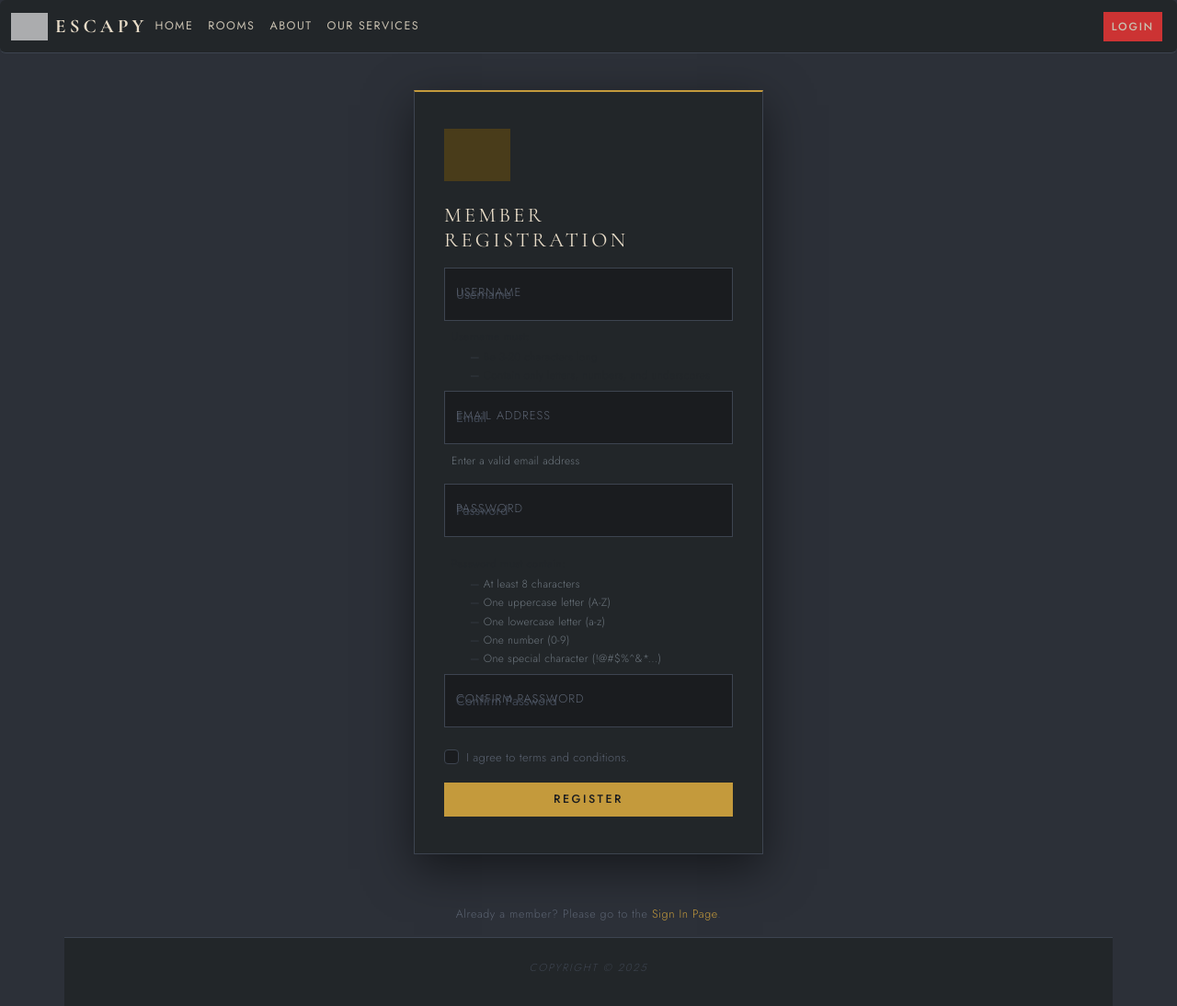
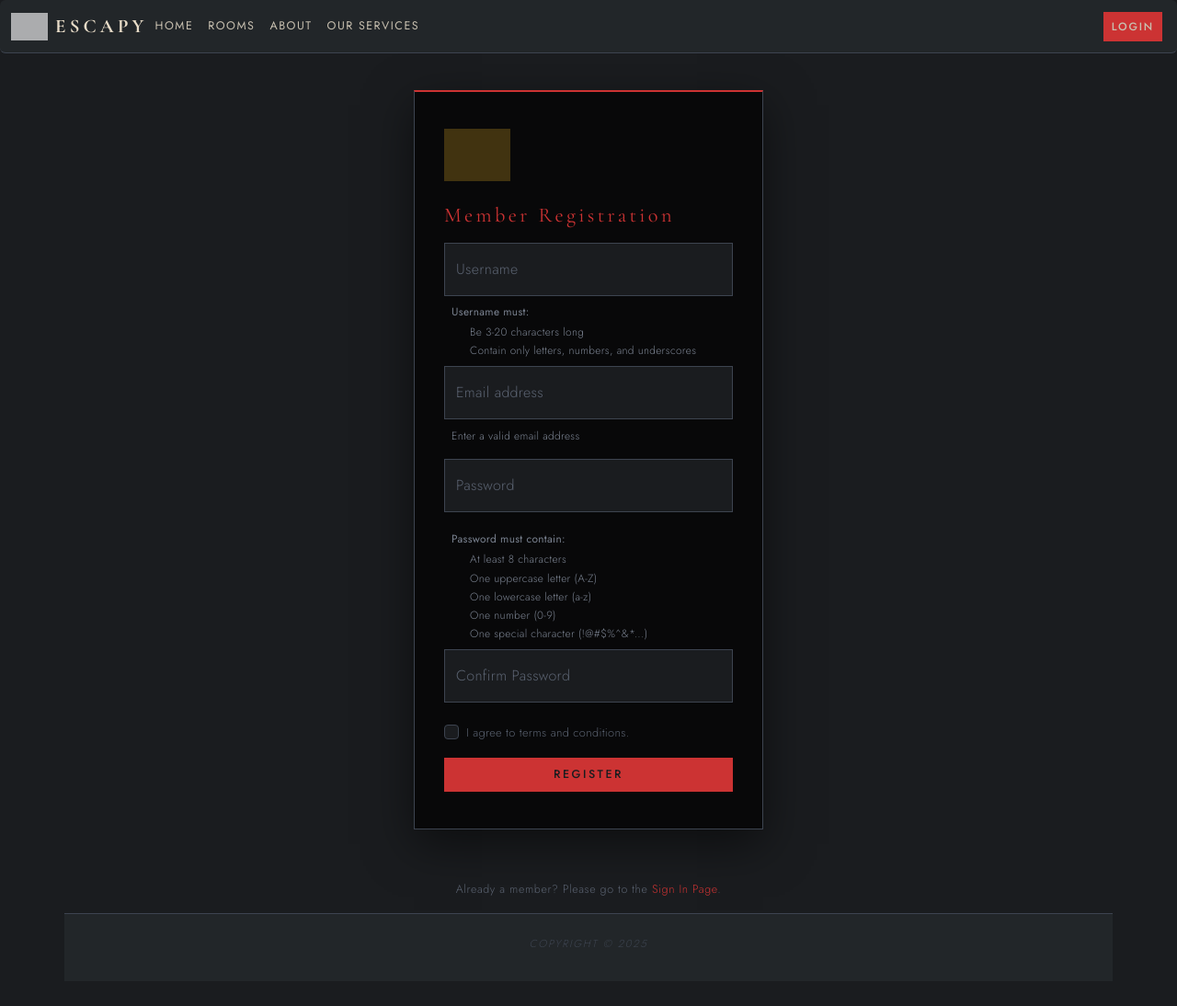
Before and after one commit to iamsven2005/INF1005-proj, a PHP site: page /register.php in a window 1280 px wide. Shown: the whole page at 92% size. After the commit the page ends 1031 px from the top, so only its background shows below. Run offline with PHP 8.4, Linux system fonts and the light colour scheme; grey boxes are pictures that could not be loaded.

Commit message:
fixed styling of registration page for better visibility

```diff
--- a/src/css/cancel_booking.css
+++ b/src/css/cancel_booking.css
@@ -2,11 +2,11 @@
 
 body { background-color: #2c3038; min-height: 100vh; display: flex; align-items: center; justify-content: center; font-family: 'Jost', sans-serif; font-weight: 300; color: #c8c0b0; padding: 20px; }
 
-.cancel-card { max-width: 450px; width: 100%; background: #222629; border: 1px solid #3d4450; border-top: 2px solid #c49a3c; border-radius: 0; padding: 2.5rem 2rem; box-shadow: 0 16px 48px rgba(0,0,0,0.5); }
+.cancel-card { max-width: 450px; width: 100%; background: #222629; border: 1px solid #3d4450; border-top: 2px solid #cc3333; border-radius: 0; padding: 2.5rem 2rem; box-shadow: 0 16px 48px rgba(0,0,0,0.5); }
 .cancel-card h2, .cancel-card h3 { font-family: 'Cormorant Garamond', serif; color: #e8dcc8; letter-spacing: 0.1em; text-transform: uppercase; }
 .cancel-card p { color: #5a6270; font-size: 0.85rem; line-height: 1.7; }
 
-.refund-info { background: rgba(196,154,60,0.1); border-left: 3px solid #c49a3c; border-radius: 0; padding: 12px 16px; margin-bottom: 1rem; color: #c8c0b0; font-size: 0.85rem; }
+.refund-info { background: rgba(196,154,60,0.1); border-left: 3px solid #cc3333; border-radius: 0; padding: 12px 16px; margin-bottom: 1rem; color: #c8c0b0; font-size: 0.85rem; }
 .no-refund { background: rgba(139,58,40,0.1); border-left: 3px solid #8b3a28; border-radius: 0; padding: 12px 16px; margin-bottom: 1rem; color: #ffbbaa; font-size: 0.85rem; }
 
 .detail-row { display: flex; justify-content: space-between; padding: 10px 0; border-bottom: 1px solid #3d4450; font-size: 0.85rem; }
@@ -22,4 +22,4 @@ body { background-color: #2c3038; min-height: 100vh; display: flex; align-items:
 
 .alert-danger { background: rgba(139,58,40,0.15); border: 1px solid #8b3a28; border-left: 3px solid #8b3a28; color: #ffbbaa; border-radius: 0; font-size: 0.85rem; }
 .alert-success { background: rgba(45,90,45,0.15); border: 1px solid #2d5a2d; border-left: 3px solid #2d5a2d; color: #aaffaa; border-radius: 0; font-size: 0.85rem; }
-.alert-warning { background: rgba(196,154,60,0.1); border: 1px solid #c49a3c; border-left: 3px solid #c49a3c; color: #c49a3c; border-radius: 0; font-size: 0.85rem; }
+.alert-warning { background: rgba(196,154,60,0.1); border: 1px solid #cc3333; border-left: 3px solid #cc3333; color: #cc3333; border-radius: 0; font-size: 0.85rem; }
--- a/src/css/popup.css
+++ b/src/css/popup.css
@@ -1,10 +1,10 @@
 .modal { display: none; position: fixed; z-index: 1000; left: 0; top: 0; width: 100%; height: 100%; background-color: rgba(0,0,0,0.75); overflow: auto; animation: modalFadeIn 0.2s ease; }
 @keyframes modalFadeIn { from { opacity: 0; } to { opacity: 1; } }
 
-.modal-content { background: #222629; border: 1px solid #3d4450; border-top: 2px solid #c49a3c; margin: 2% auto; width: 75%; height: 90vh; border-radius: 0; position: relative; box-sizing: border-box; display: flex; flex-direction: column; box-shadow: 0 24px 80px rgba(0,0,0,0.7); }
+.modal-content { background: #222629; border: 1px solid #3d4450; border-top: 2px solid #cc3333; margin: 2% auto; width: 75%; height: 90vh; border-radius: 0; position: relative; box-sizing: border-box; display: flex; flex-direction: column; box-shadow: 0 24px 80px rgba(0,0,0,0.7); }
 
 .close { position: absolute; right: 20px; top: 12px; font-size: 20px; cursor: pointer; z-index: 1001; color: #5a6270; line-height: 1; transition: color 0.2s ease; font-weight: 300; }
-.close:hover { color: #c49a3c; }
+.close:hover { color: #cc3333; }
 
 iframe { border: none; width: 100%; height: 100%; flex: 1; border-radius: 0; }
 
--- a/src/css/sign-in.css
+++ b/src/css/sign-in.css
@@ -2,7 +2,7 @@
 
 html, body {
   height: 100%;
-  background-color: #2c3038 !important;
+  background-color: #1a1c1f !important;
   color: #c8c0b0;
   font-family: 'Jost', sans-serif;
   font-weight: 300;
@@ -22,9 +22,9 @@ main {
   max-width: 380px;
   padding: 2.5rem 2rem;
   margin: 0 auto;
-  background: #222629;
+  background: rgba(0, 0, 0, 0.7);
   border: 1px solid #3d4450;
-  border-top: 2px solid #c49a3c;
+  border-top: 2px solid #cc3333;
   border-radius: 0;
   box-shadow: 0 16px 48px rgba(0, 0, 0, 0.5);
 }
@@ -36,11 +36,10 @@ main {
 
 .form-signin h1 {
   font-family: 'Cormorant Garamond', serif;
-  color: #e8dcc8;
+  color: #cc3333;
   font-size: 1.4rem;
   font-weight: 600;
   letter-spacing: 0.15em;
-  text-transform: uppercase;
   margin-bottom: 1.5rem;
 }
 
@@ -56,13 +55,13 @@ main {
 .form-signin .form-floating label {
   color: #5a6270;
   font-family: 'Jost', sans-serif;
-  font-size: 0.8rem;
-  letter-spacing: 0.08em;
-  text-transform: uppercase;
+  font-size: 1rem;
+  letter-spacing: 0.02em;
+  text-transform: none;
 }
 
 .form-signin input.form-control:focus {
-  border-color: #c49a3c !important;
+  border-color: #cc3333 !important;
   box-shadow: none !important;
   background-color: #1a1c1f !important;
   color: #c8c0b0 !important;
@@ -91,8 +90,8 @@ main {
 }
 
 .form-signin .btn-primary {
-  background-color: #c49a3c;
-  border: 1px solid #c49a3c;
+  background-color: #cc3333;
+  border: 1px solid #cc3333;
   color: #1a1c1f;
   font-family: 'Jost', sans-serif;
   font-weight: 500;
@@ -105,8 +104,8 @@ main {
 }
 
 .form-signin .btn-primary:hover {
-  background-color: #d4aa4c;
-  border-color: #d4aa4c;
+  background-color: #e04444;
+  border-color: #e04444;
   color: #1a1c1f;
   box-shadow: none;
 }
@@ -118,8 +117,8 @@ main {
 }
 
 .form-check-input:checked {
-  background-color: #c49a3c;
-  border-color: #c49a3c;
+  background-color: #cc3333;
+  border-color: #cc3333;
 }
 
 .form-check-label {
@@ -134,11 +133,11 @@ main {
 }
 
 .text-center.p-3 a {
-  color: #c49a3c;
+  color: #cc3333;
 }
 
 .text-center.p-3 a:hover {
-  color: #d4aa4c;
+  color: #e04444;
 }
 
 .alert-danger {
@@ -161,7 +160,7 @@ main {
 
 .requirements {
   font-size: 0.75rem;
-  color: #3d4450;
+  color: #7a8290;
   margin-top: 0.25rem;
   margin-bottom: 0.5rem;
   padding-left: 0.5rem;
@@ -174,7 +173,7 @@ main {
   list-style: none;
 }
 
-.requirements li::before { content: '— '; color: #3d4450; }
+.requirements li::before { content: none; }
 .requirement-met { color: #5a8a5a !important; }
 .requirement-met::before { content: '✓ ' !important; color: #5a8a5a !important; }
 .requirement-unmet { color: #3d4450; }
--- a/src/register.php
+++ b/src/register.php
@@ -221,7 +221,7 @@ if ($_SERVER["REQUEST_METHOD"] == "POST") {
         }
         .requirements {
             font-size: 0.85rem;
-            color: #6c757d;
+            color: #7a8290;;
             margin-top: 0.25rem;
             margin-bottom: 0.5rem;
             padding-left: 0.5rem;
@@ -238,8 +238,19 @@ if ($_SERVER["REQUEST_METHOD"] == "POST") {
             font-weight: 500;
         }
         .requirement-unmet {
-            color: #6c757d;
+            color: #7a8290;
         }
+        .requirements strong,
+        .requirements .text-muted {
+            color: #7a8290;
+        }
+        .requirements .small {
+            color: #7a8290;
+        }
+        .requirements ul li {
+            color: #7a8290;
+        }
+
         .info-icon {
             color: #0d6efd;
             font-size: 0.9rem;
@@ -276,7 +287,7 @@ if ($_SERVER["REQUEST_METHOD"] == "POST") {
             <?php if ($success !== true): ?>
             <div class="form-floating mb-2">
                 <input type="text" name="username" class="form-control" id="floatingUsername"
-                       placeholder="Username" value="<?= htmlspecialchars($username) ?>" required>
+                       placeholder=" " value="<?= htmlspecialchars($username) ?>" required>
                 <label for="floatingUsername">Username</label>
             </div>
             <div class="requirements">
@@ -291,7 +302,7 @@ if ($_SERVER["REQUEST_METHOD"] == "POST") {
 
             <div class="form-floating mb-2">
                 <input type="email" name="email" class="form-control" id="floatingEmail"
-                       placeholder="Email" value="<?= htmlspecialchars($email) ?>" required>
+                       placeholder=" " value="<?= htmlspecialchars($email) ?>" required>
                 <label for="floatingEmail">Email address</label>
             </div>
             <div class="requirements mb-3">
@@ -300,7 +311,7 @@ if ($_SERVER["REQUEST_METHOD"] == "POST") {
 
             <div class="form-floating mb-2">
                 <input type="password" name="password" class="form-control" id="floatingPassword"
-                       placeholder="Password" required>
+                       placeholder=" " required>
                 <label for="floatingPassword">Password</label>
             </div>
             <div class="requirements" id="passwordRequirements">
@@ -318,7 +329,7 @@ if ($_SERVER["REQUEST_METHOD"] == "POST") {
 
             <div class="form-floating mb-3">
                 <input type="password" name="password_confirm" class="form-control" id="floatingPasswordConfirm"
-                       placeholder="Confirm Password" required>
+                       placeholder=" " required>
                 <label for="floatingPasswordConfirm">Confirm Password</label>
             </div>
 
```
Also changed, not shown: src/css/booking_success.css (+9 -9 lines), src/css/manage_account.css (+9 -9 lines), src/css/rating.css (+7 -7 lines), src/css/rooms.css (+9 -9 lines), src/login.php (+0 -34 lines).
